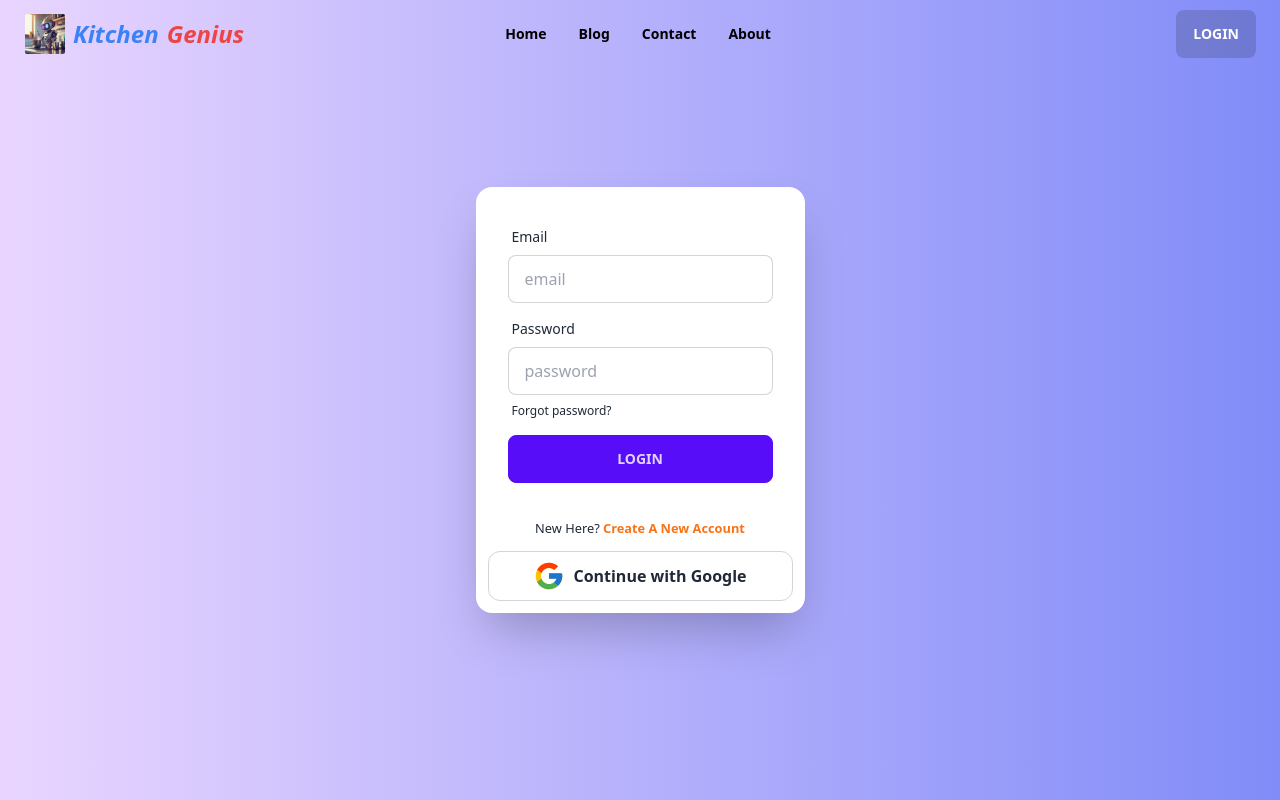
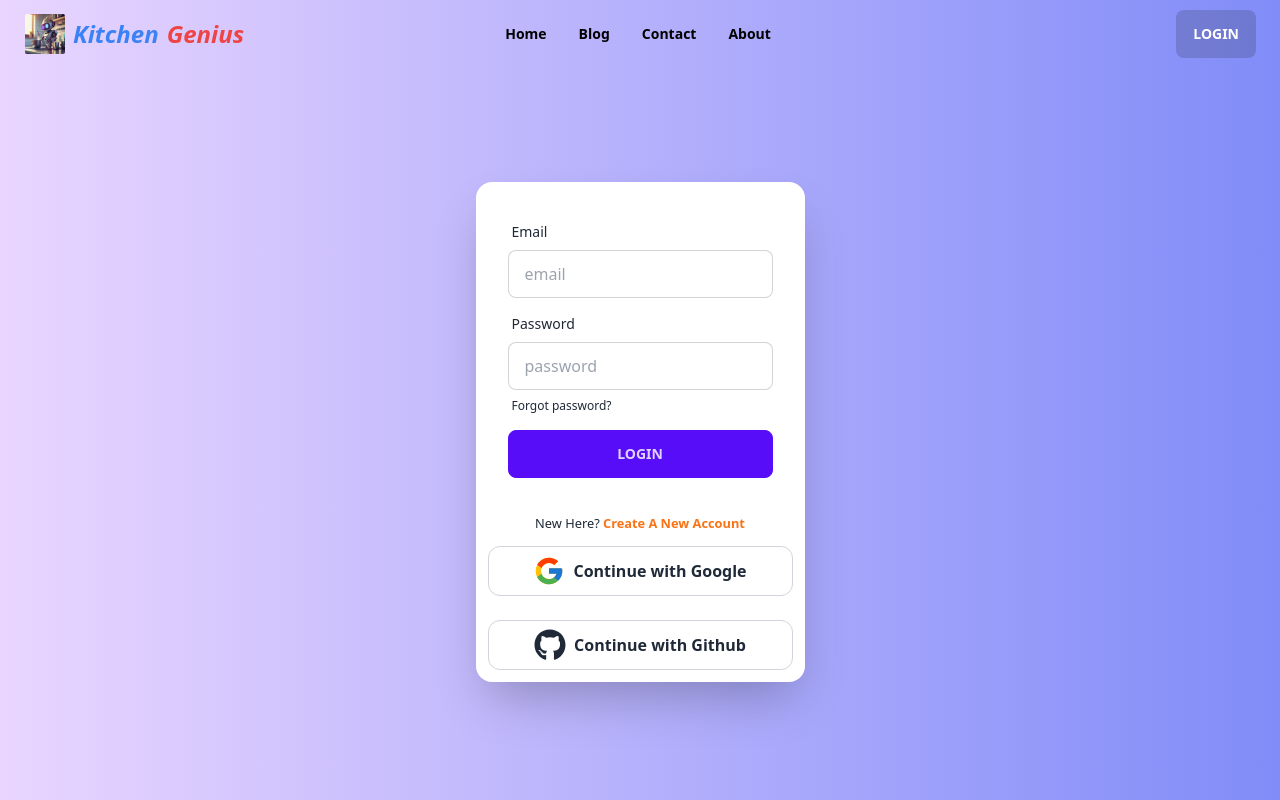
Before and after one commit to shahid1105/kitchen-genius-client, a React (Vite) app: page /login in a window 1280 px wide. Shown: the top 800 px of the page. Built offline with nearby package versions, Linux system fonts and the light colour scheme; no server answers.

Commit message:
google login

```diff
--- a/package.json
+++ b/package.json
@@ -18,7 +18,8 @@
     "react-hook-form": "^7.44.3",
     "react-icons": "^4.9.0",
     "react-router-dom": "^6.12.1",
-    "sort-by": "^1.2.0"
+    "sort-by": "^1.2.0",
+    "sweetalert2": "^11.7.12"
   },
   "devDependencies": {
     "@types/react": "^18.0.37",
--- a/src/Providers/AuthProvider.jsx
+++ b/src/Providers/AuthProvider.jsx
@@ -1,9 +1,12 @@
 import {
+  GoogleAuthProvider,
   createUserWithEmailAndPassword,
   getAuth,
   onAuthStateChanged,
   signInWithEmailAndPassword,
+  signInWithPopup,
   signOut,
+  updateProfile,
 } from "firebase/auth";
 import { createContext, useEffect, useState } from "react";
 import app from "../firebase.config";
@@ -15,8 +18,22 @@ const AuthProvider = ({ children }) => {
   const [user, setUser] = useState(null);
   const [loading, setLoading] = useState(true);
 
+  const googleProvider = new GoogleAuthProvider();
+
   const createUser = (email, password) => {
     return createUserWithEmailAndPassword(auth, email, password);
+  };
+
+  const updateUserProfile = (name, photo) => {
+    return updateProfile(auth.currentUser, {
+      displayName: name,
+      photoURL: photo,
+    });
+  };
+
+  const googleSignIn = () => {
+    setLoading(true);
+    return signInWithPopup(auth, googleProvider);
   };
 
   const signIn = (email, password) => {
@@ -46,6 +63,8 @@ const AuthProvider = ({ children }) => {
     createUser,
     signIn,
     logOut,
+    updateUserProfile,
+    googleSignIn,
   };
 
   return (
--- a/src/pages/Login/GoogleLogin.jsx
+++ /dev/null
@@ -1,17 +0,0 @@
-import { FcGoogle } from "react-icons/fc";
-
-const GoogleLogin = () => {
-  const handleGoogleSignIn = () => {};
-  return (
-    <div>
-      <div
-        onClick={handleGoogleSignIn}
-        className="flex justify-center items-center space-x-2 border m-3 p-2 border-gray-300 rounded-xl cursor-pointer">
-        <FcGoogle size={32} />
-        <p className="font-bold">Continue with Google</p>
-      </div>
-    </div>
-  );
-};
-
-export default GoogleLogin;
--- a/src/pages/Login/Login.jsx
+++ b/src/pages/Login/Login.jsx
@@ -1,8 +1,10 @@
 import { useForm } from "react-hook-form";
-import { Link } from "react-router-dom";
-import GoogleLogin from "./GoogleLogin";
+import { Link, useLocation, useNavigate } from "react-router-dom";
 import { useContext } from "react";
 import { AuthContext } from "../../Providers/AuthProvider";
+import GithubLogin from "./SocialLogin/GithubLogin";
+import GoogleLogin from "./SocialLogin/GoogleLogin";
+import Swal from "sweetalert2";
 
 const Login = () => {
   const {
@@ -10,6 +12,11 @@ const Login = () => {
     handleSubmit,
     formState: { errors },
   } = useForm();
+
+  const location = useLocation();
+  const navigate = useNavigate();
+
+  const from = location.state?.from?.pathname || "/";
 
   const { signIn } = useContext(AuthContext);
 
@@ -19,6 +26,14 @@ const Login = () => {
       .then((result) => {
         const loggedUser = result.user;
         console.log(loggedUser);
+        Swal.fire({
+          position: "top-end",
+          icon: "success",
+          title: "Login successfully",
+          showConfirmButton: false,
+          timer: 1500,
+        });
+        navigate(from, { replace: true });
       })
       .catch((error) => {
         console.log(error);
@@ -28,7 +43,7 @@ const Login = () => {
   return (
     <>
       <div>
-        <div className="hero min-h-screen bg-gradient-to-r from-purple-200 to-indigo-400">
+        <div className="hero min-h-screen bg-gradient-to-r from-purple-200 to-indigo-400 pt-16">
           <div className="hero-content flex-col lg:flex-row">
             <div className="card max-w-sm shadow-2xl bg-base-100">
               <form onSubmit={handleSubmit(handleLogin)} className="card-body">
@@ -82,6 +97,7 @@ const Login = () => {
                 </small>
               </p>
               <GoogleLogin></GoogleLogin>
+              <GithubLogin></GithubLogin>
             </div>
           </div>
         </div>
--- /dev/null
+++ b/src/pages/Login/SocialLogin/GithubLogin.jsx
@@ -0,0 +1,16 @@
+import { FaGithub } from "react-icons/fa";
+
+const GithubLogin = () => {
+  return (
+    <div>
+      <div
+        //   onClick={handleGoogleSignIn}
+        className="flex justify-center items-center space-x-2 border m-3 p-2 border-gray-300 rounded-xl cursor-pointer">
+        <FaGithub size={32} />
+        <p className="font-bold">Continue with Github</p>
+      </div>
+    </div>
+  );
+};
+
+export default GithubLogin;
--- /dev/null
+++ b/src/pages/Login/SocialLogin/GoogleLogin.jsx
@@ -0,0 +1,43 @@
+import { useContext } from "react";
+import { FcGoogle } from "react-icons/fc";
+import { AuthContext } from "../../../Providers/AuthProvider";
+import { useLocation, useNavigate } from "react-router-dom";
+import Swal from "sweetalert2";
+
+const GoogleLogin = () => {
+  const { googleSignIn } = useContext(AuthContext);
+
+  const location = useLocation();
+  const navigate = useNavigate();
+
+  const from = location.state?.from?.pathname || "/";
+
+  const handleGoogleSignIn = () => {
+    googleSignIn().then((result) => {
+      const loggedUser = result.user;
+      console.log(loggedUser);
+
+      Swal.fire({
+        position: "top-end",
+        icon: "success",
+        title: "Login successfully",
+        showConfirmButton: false,
+        timer: 1500,
+      });
+      navigate(from, { replace: true });
+    });
+  };
+
+  return (
+    <div>
+      <div
+        onClick={handleGoogleSignIn}
+        className="flex justify-center items-center space-x-2 border m-3 p-2 border-gray-300 rounded-xl cursor-pointer">
+        <FcGoogle size={32} />
+        <p className="font-bold">Continue with Google</p>
+      </div>
+    </div>
+  );
+};
+
+export default GoogleLogin;
--- a/src/pages/SignUP/SignUp.jsx
+++ b/src/pages/SignUP/SignUp.jsx
@@ -1,8 +1,9 @@
 import { Link } from "react-router-dom";
-import GoogleLogin from "../Login/GoogleLogin";
 import { useForm } from "react-hook-form";
 import { useContext } from "react";
 import { AuthContext } from "../../Providers/AuthProvider";
+import GoogleLogin from "../Login/SocialLogin/GoogleLogin";
+import GithubLogin from "../Login/SocialLogin/GithubLogin";
 
 const SignUp = () => {
   const {
@@ -26,7 +27,7 @@ const SignUp = () => {
 
   return (
     <>
-      <div className="hero min-h-screen bg-gradient-to-r from-purple-200 to-indigo-400 ">
+      <div className="hero min-h-screen bg-gradient-to-r from-purple-200 to-indigo-400 pt-16">
         <div className="hero-content">
           <div className="text-center"></div>
           <div className="card flex-shrink-0 w-full max-w-sm shadow-2xl bg-base-100">
@@ -114,6 +115,7 @@ const SignUp = () => {
               </small>
             </p>
             <GoogleLogin></GoogleLogin>
+            <GithubLogin></GithubLogin>
           </div>
         </div>
       </div>
--- a/src/pages/shared/Navbar/Navbar.jsx
+++ b/src/pages/shared/Navbar/Navbar.jsx
@@ -74,12 +74,12 @@ const Navbar = () => {
             <>
               <button
                 onClick={handleLogOut}
-                className="btn btn-active btn-ghost btn-sm">
+                className="btn btn-active btn-ghost btn-sm text-black">
                 Log Out
               </button>
               <div className="avatar">
                 <div className="w-10 ms-4 rounded-full ring ring-primary ring-offset-base-100 ring-offset-2">
-                  <img src={user?.photoURL} />
+                  <img src={user?.image} />
                 </div>
               </div>
             </>
```
Also changed, not shown: 1 other file (tests, documents, lock files or other folders).
